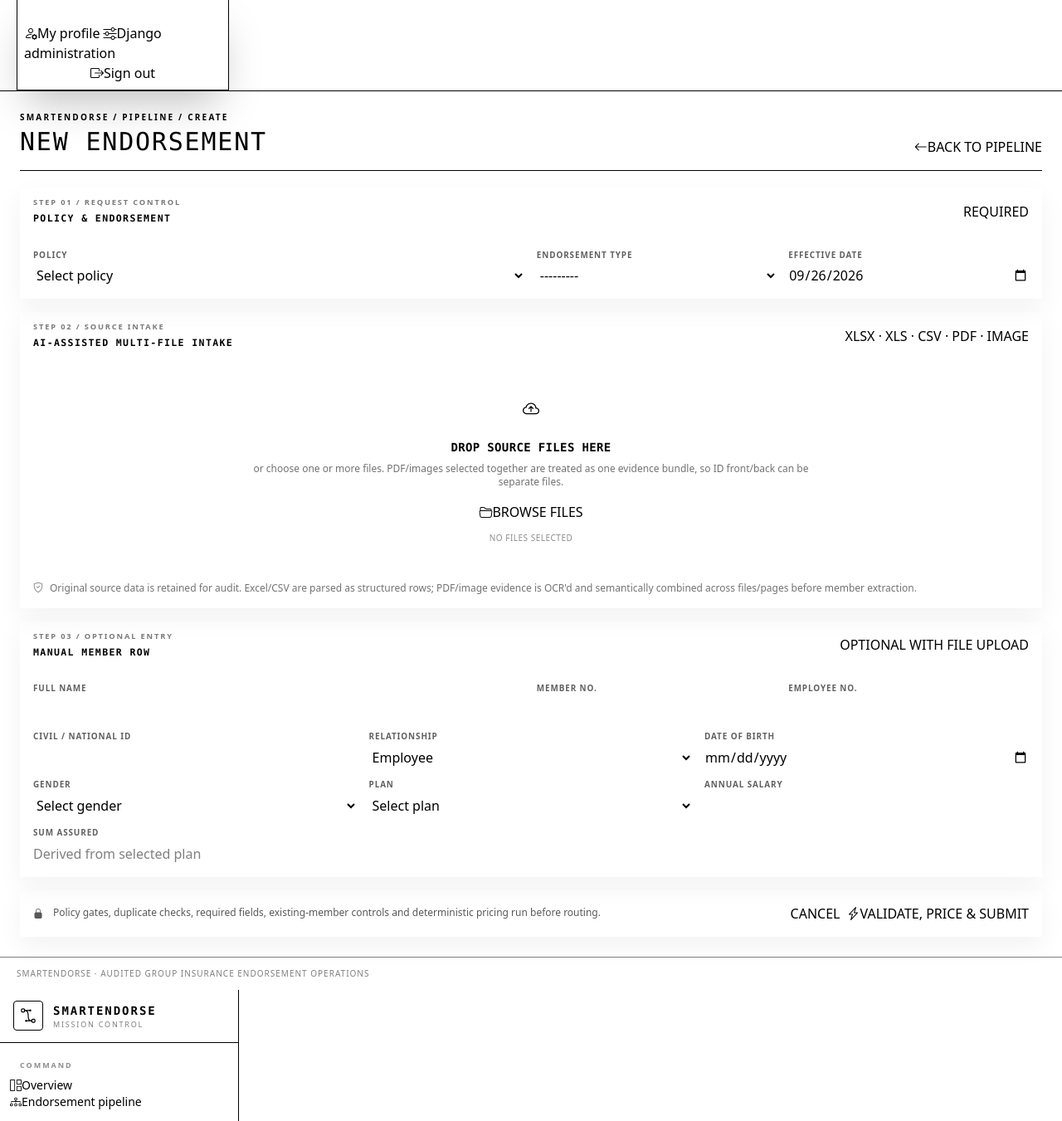
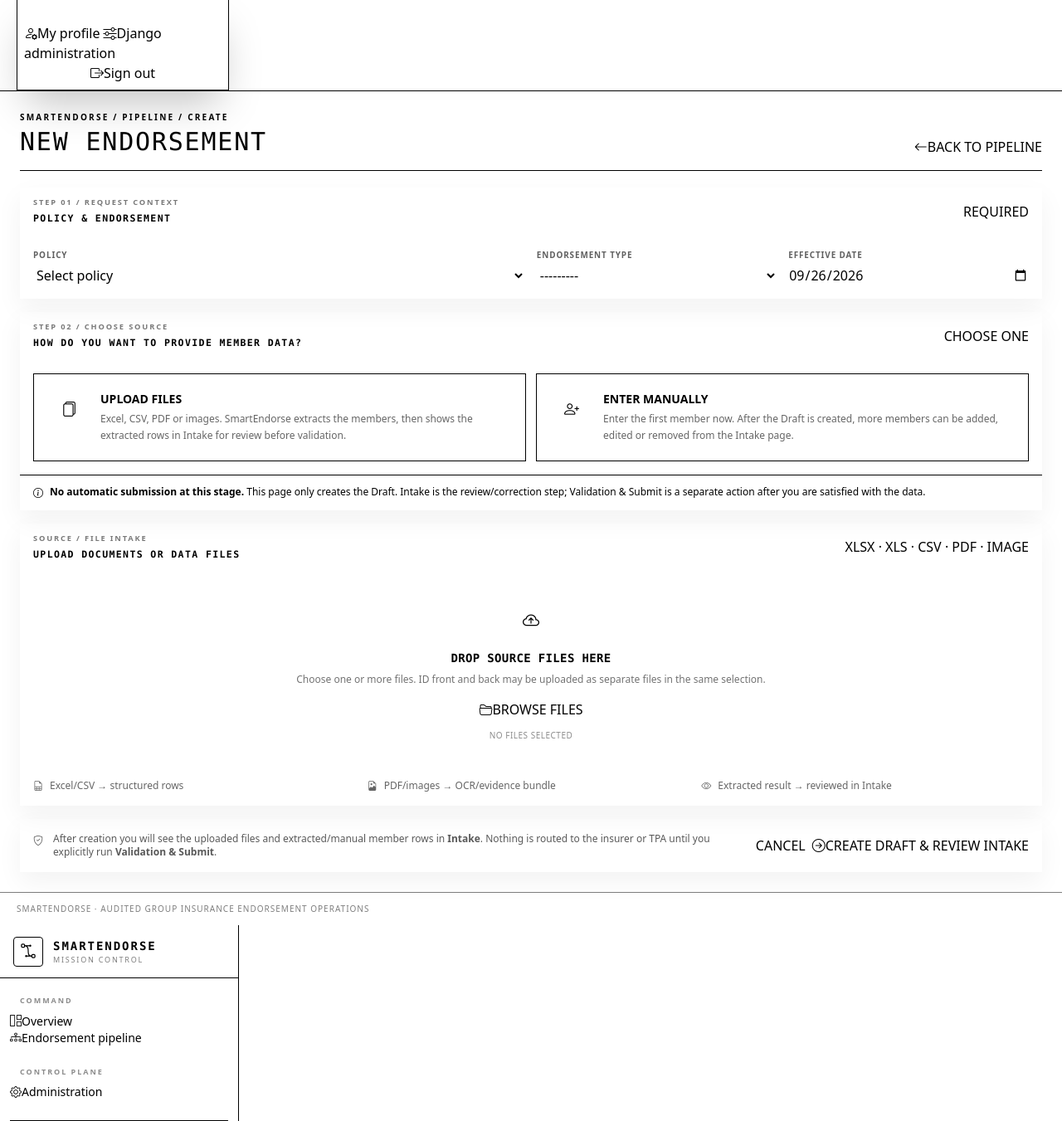
Before and after one commit to nasirsaikh/SmartEndorse, a Django app: page /endorsements/new/ in a window 1280 px wide. Shown: the part 397-1748 px from the top of the page at 83% size. Run offline with Django 5.2, Linux system fonts and the light colour scheme; the visitor is signed in with stand-in values (Sample User, id 1); data that the repository does not hold is empty; some libraries are stand-ins or nearby versions.

Commit message:
Clarify new endorsement file-vs-manual intake and draft creation

```diff
--- a/templates/endorsements/form.html
+++ b/templates/endorsements/form.html
@@ -4,15 +4,16 @@
 {% block page_title %}NEW ENDORSEMENT{% endblock %}
 {% block object_tools %}<a href="{% url 'endorsement_list' %}" class="btn btn-ghost btn-sm"><i class="bi bi-arrow-left"></i>BACK TO PIPELINE</a>{% endblock %}
 {% block content %}
-<form method="post" enctype="multipart/form-data" hx-encoding="multipart/form-data" class="space-y-4">
+<form method="post" enctype="multipart/form-data" hx-encoding="multipart/form-data" class="space-y-4" data-source-intake>
   {% csrf_token %}
+
   {% if form.non_field_errors %}
   <div class="alert alert-error"><i class="bi bi-x-octagon"></i><div>{{ form.non_field_errors }}</div></div>
   {% endif %}
 
   <section class="se-panel">
     <div class="se-panel-head">
-      <div><div class="se-eyebrow">Step 01 / Request control</div><div class="se-panel-title mt-1">POLICY & ENDORSEMENT</div></div>
+      <div><div class="se-eyebrow">Step 01 / Request context</div><div class="se-panel-title mt-1">POLICY & ENDORSEMENT</div></div>
       <span class="badge badge-outline badge-sm">REQUIRED</span>
     </div>
     <div class="se-form-grid p-4">
@@ -24,7 +25,46 @@
 
   <section class="se-panel">
     <div class="se-panel-head">
-      <div><div class="se-eyebrow">Step 02 / Source intake</div><div class="se-panel-title mt-1">AI-ASSISTED MULTI-FILE INTAKE</div></div>
+      <div>
+        <div class="se-eyebrow">Step 02 / Choose source</div>
+        <div class="se-panel-title mt-1">HOW DO YOU WANT TO PROVIDE MEMBER DATA?</div>
+      </div>
+      <span class="badge badge-primary badge-outline badge-sm">CHOOSE ONE</span>
+    </div>
+
+    <div class="grid gap-3 p-4 md:grid-cols-2">
+      <button type="button" class="se-source-choice border border-primary bg-primary/10 p-5 text-left transition hover:border-primary" data-source-choice="files">
+        <div class="flex items-start gap-4">
+          <span class="grid h-11 w-11 shrink-0 place-items-center rounded-box bg-primary text-primary-content"><i class="bi bi-files text-lg"></i></span>
+          <span>
+            <strong class="block text-sm">UPLOAD FILES</strong>
+            <span class="mt-1 block text-xs leading-5 opacity-60">Excel, CSV, PDF or images. SmartEndorse extracts the members, then shows the extracted rows in Intake for review before validation.</span>
+          </span>
+        </div>
+      </button>
+
+      <button type="button" class="se-source-choice border border-base-content/15 bg-base-100 p-5 text-left transition hover:border-primary" data-source-choice="manual">
+        <div class="flex items-start gap-4">
+          <span class="grid h-11 w-11 shrink-0 place-items-center rounded-box bg-base-200 text-primary"><i class="bi bi-person-plus text-lg"></i></span>
+          <span>
+            <strong class="block text-sm">ENTER MANUALLY</strong>
+            <span class="mt-1 block text-xs leading-5 opacity-60">Enter the first member now. After the Draft is created, more members can be added, edited or removed from the Intake page.</span>
+          </span>
+        </div>
+      </button>
+    </div>
+
+    <div class="border-t border-base-content/10 bg-base-200/40 px-4 py-3 text-xs">
+      <div class="flex items-start gap-2">
+        <i class="bi bi-info-circle mt-0.5 text-info"></i>
+        <span><strong>No automatic submission at this stage.</strong> This page only creates the Draft. Intake is the review/correction step; Validation & Submit is a separate action after you are satisfied with the data.</span>
+      </div>
+    </div>
+  </section>
+
+  <section class="se-panel" data-source-panel="files">
+    <div class="se-panel-head">
+      <div><div class="se-eyebrow">Source / File intake</div><div class="se-panel-title mt-1">UPLOAD DOCUMENTS OR DATA FILES</div></div>
       <span class="badge badge-primary badge-outline badge-sm">XLSX · XLS · CSV · PDF · IMAGE</span>
     </div>
     <div class="p-4">
@@ -33,21 +73,25 @@
         <div class="w-full max-w-2xl text-center">
           <div class="se-dropzone-icon"><i class="bi bi-cloud-arrow-up"></i></div>
           <div class="font-mono text-sm font-bold tracking-wide">DROP SOURCE FILES HERE</div>
-          <div class="mt-2 text-xs opacity-55">or choose one or more files. PDF/images selected together are treated as one evidence bundle, so ID front/back can be separate files.</div>
+          <div class="mt-2 text-xs opacity-55">Choose one or more files. ID front and back may be uploaded as separate files in the same selection.</div>
           <button type="button" data-browse-files class="btn btn-primary btn-sm mt-4"><i class="bi bi-folder2-open"></i>BROWSE FILES</button>
           <div data-file-count class="mt-3 text-[10px] uppercase tracking-wider opacity-45">No files selected</div>
         </div>
         <div class="se-file-list w-full"></div>
       </div>
       {{ form.attachments.errors }}
-      <div class="mt-3 flex gap-2 text-xs opacity-55"><i class="bi bi-shield-check text-primary"></i><span>Original source data is retained for audit. Excel/CSV are parsed as structured rows; PDF/image evidence is OCR'd and semantically combined across files/pages before member extraction.</span></div>
+      <div class="mt-3 grid gap-2 text-xs opacity-60 sm:grid-cols-3">
+        <div class="flex gap-2"><i class="bi bi-file-earmark-spreadsheet text-success"></i><span>Excel/CSV → structured rows</span></div>
+        <div class="flex gap-2"><i class="bi bi-file-earmark-image text-info"></i><span>PDF/images → OCR/evidence bundle</span></div>
+        <div class="flex gap-2"><i class="bi bi-eye text-primary"></i><span>Extracted result → reviewed in Intake</span></div>
+      </div>
     </div>
   </section>
 
-  <section class="se-panel">
+  <section class="se-panel hidden" data-source-panel="manual">
     <div class="se-panel-head">
-      <div><div class="se-eyebrow">Step 03 / Optional entry</div><div class="se-panel-title mt-1">MANUAL MEMBER ROW</div></div>
-      <span class="badge badge-ghost badge-sm">OPTIONAL WITH FILE UPLOAD</span>
+      <div><div class="se-eyebrow">Source / Manual intake</div><div class="se-panel-title mt-1">ENTER FIRST MEMBER</div></div>
+      <span class="badge badge-ghost badge-sm">MORE CAN BE ADDED IN INTAKE</span>
     </div>
     <div class="se-form-grid p-4">
       <div class="se-field se-span-6"><label for="id_full_name">Full name</label>{{ form.full_name }}{{ form.full_name.errors }}</div>
@@ -65,13 +109,13 @@
 
   <div class="se-panel flex flex-col gap-3 p-4 sm:flex-row sm:items-center sm:justify-between">
     <div class="flex items-start gap-3 text-xs opacity-65">
-      <i class="bi bi-lock-fill mt-0.5 text-primary"></i>
-      <span>Policy gates, duplicate checks, required fields, existing-member controls and deterministic pricing run before routing.</span>
+      <i class="bi bi-shield-check mt-0.5 text-primary"></i>
+      <span>After creation you will see the uploaded files and extracted/manual member rows in <strong>Intake</strong>. Nothing is routed to the insurer or TPA until you explicitly run <strong>Validation & Submit</strong>.</span>
     </div>
     <div class="flex shrink-0 gap-2">
       <a href="{% url 'endorsement_list' %}" class="btn btn-ghost">CANCEL</a>
       <button class="btn btn-primary" type="submit">
-        <span class="btn-label"><i class="bi bi-lightning-charge"></i>VALIDATE, PRICE & SUBMIT</span>
+        <span class="btn-label"><i class="bi bi-arrow-right-circle"></i>CREATE DRAFT & REVIEW INTAKE</span>
         <span class="loading loading-spinner loading-xs hidden btn-spinner"></span>
       </button>
     </div>
```
